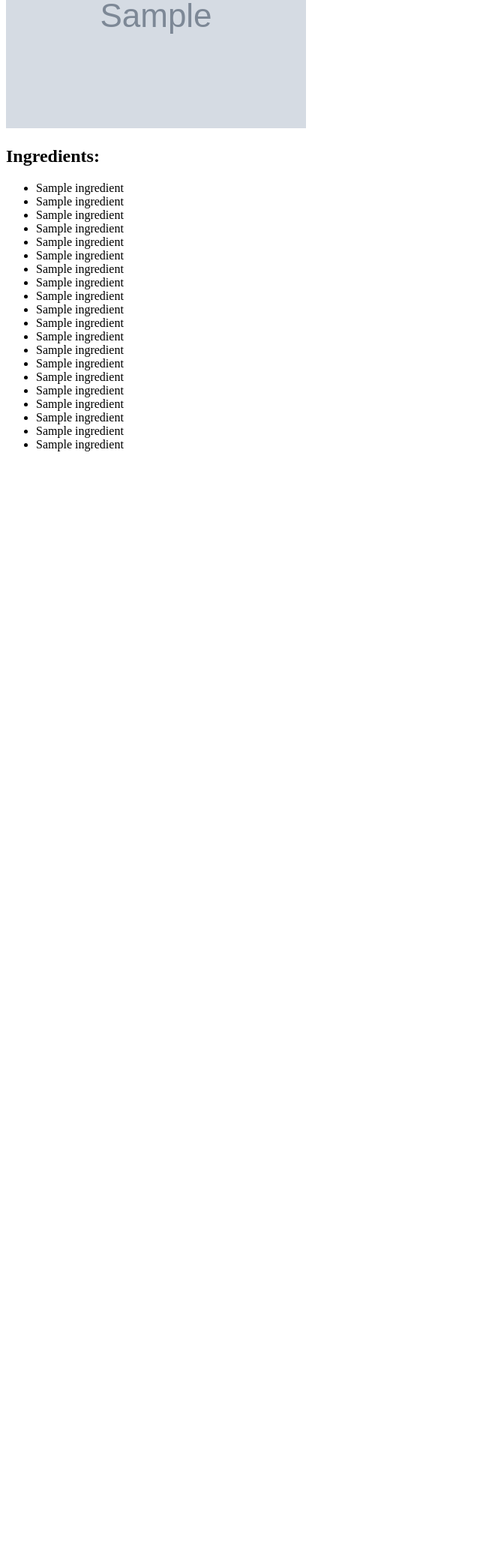
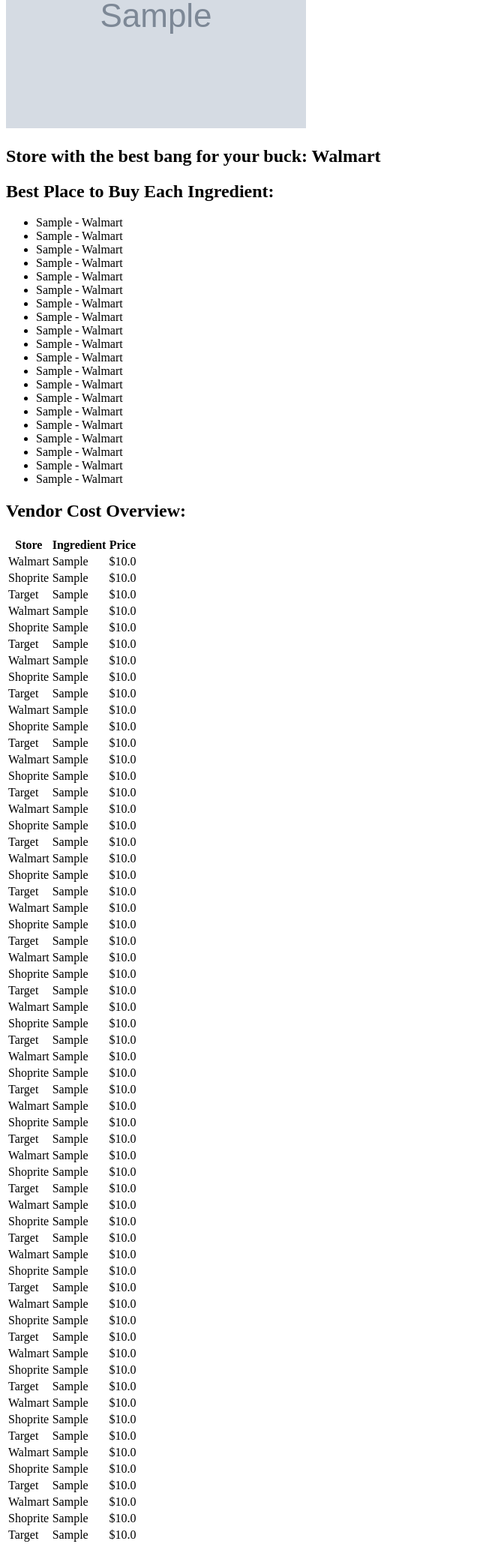
Before and after one commit to Abed-2000/yummyhackyr24, a Flask app: page /basket/1 in a window 1280 px wide. Shown: the part 307-2374 px from the top of the page at 75% size, without its empty margins (0-640 px from the left). Before the commit the page ends 909 px from the top, so only its background shows below. Run offline with Flask 2, Linux system fonts and the light colour scheme; grey boxes marked "Sample" are stand-in pictures; a database or web service that is not in the repository returns one stand-in record (values such as "Sample title"); data that the repository does not hold is empty.

Commit message:
finished basket

```diff
--- a/server.py
+++ b/server.py
@@ -130,6 +130,7 @@ def show_basket(mealID):
         target_results = []
 
         cheapest = {}
+        ingredient_counts = {'Walmart': 0, 'Shoprite': 0, 'Target': 0}
 
         for x in ingredients:
             result = warehouseAPI.checkWalmart(x)
@@ -149,19 +150,32 @@ def show_basket(mealID):
             else:
                 cheapest[x] = 'Target'
 
+            if cheapest[x] == 'Walmart':
+                ingredient_counts['Walmart'] += 1
+            elif cheapest[x] == 'Shoprite':
+                ingredient_counts['Shoprite'] += 1
+            else:
+                ingredient_counts['Target'] += 1
+
+        most_common_store = max(ingredient_counts, key=ingredient_counts.get)
+
+        ingredient_prices = []
+        for walmart, shoprite, target, ingredient in zip(walmart_results, shoprite_results, target_results, ingredients):
+            ingredient_prices.append(('Walmart', ingredient, walmart[2]))
+            ingredient_prices.append(('Shoprite', ingredient, shoprite[2]))
+            ingredient_prices.append(('Target', ingredient, target[2]))
+
         data = {
             'id': id,
             'name': name,
             'thumb': thumb,
-            'ingredients': ingredients,
+            'ingredient_prices': ingredient_prices,
             'cheapest': cheapest,
-            'walmart': walmart_results,
-            'target': target_results,
-            'shoprite': shoprite_results
+            'most_common_store': most_common_store
         }
 
         return render_template("basket.html", data=data)
 
 
 if __name__ == "__main__":
-    app.run(host="0.0.0.0", port=env.get("PORT", 3000))
+    app.run(host="0.0.0.0", port=env.get("PORT", 3000), debug=True)
--- a/templates/basket.html
+++ b/templates/basket.html
@@ -19,13 +19,28 @@
         <h2>{{ data.area }} {{ data.category }}</h2>
         <img src="{{ data.thumb }}" alt="food image"/>
         <br>
-        <h2>Ingredients:</h2>
+        <h2>Store with the best bang for your buck: {{ data.most_common_store }}</h2>
+        <h2>Best Place to Buy Each Ingredient:</h2>
         <ul>
-            {% for item in data.ingredients %}
-                <li>{{ item.ingredient }}</li>
+            {% for ingredient, store in data.cheapest.items() %}
+                <li>{{ ingredient }} - {{ store }}</li>
             {% endfor %}
         </ul>
-
+        <h2>Vendor Cost Overview:</h2>
+        <table>
+            <tr>
+                <th>Store</th>
+                <th>Ingredient</th>
+                <th>Price</th>
+            </tr>
+            {% for store, ingredient, price in data.ingredient_prices %}
+                <tr>
+                    <td>{{ store }}</td>
+                    <td>{{ ingredient }}</td>
+                    <td>${{ price }}</td>
+                </tr>
+            {% endfor %}
+        </table>
     {% endif %}
 </body>
 </html>
```
